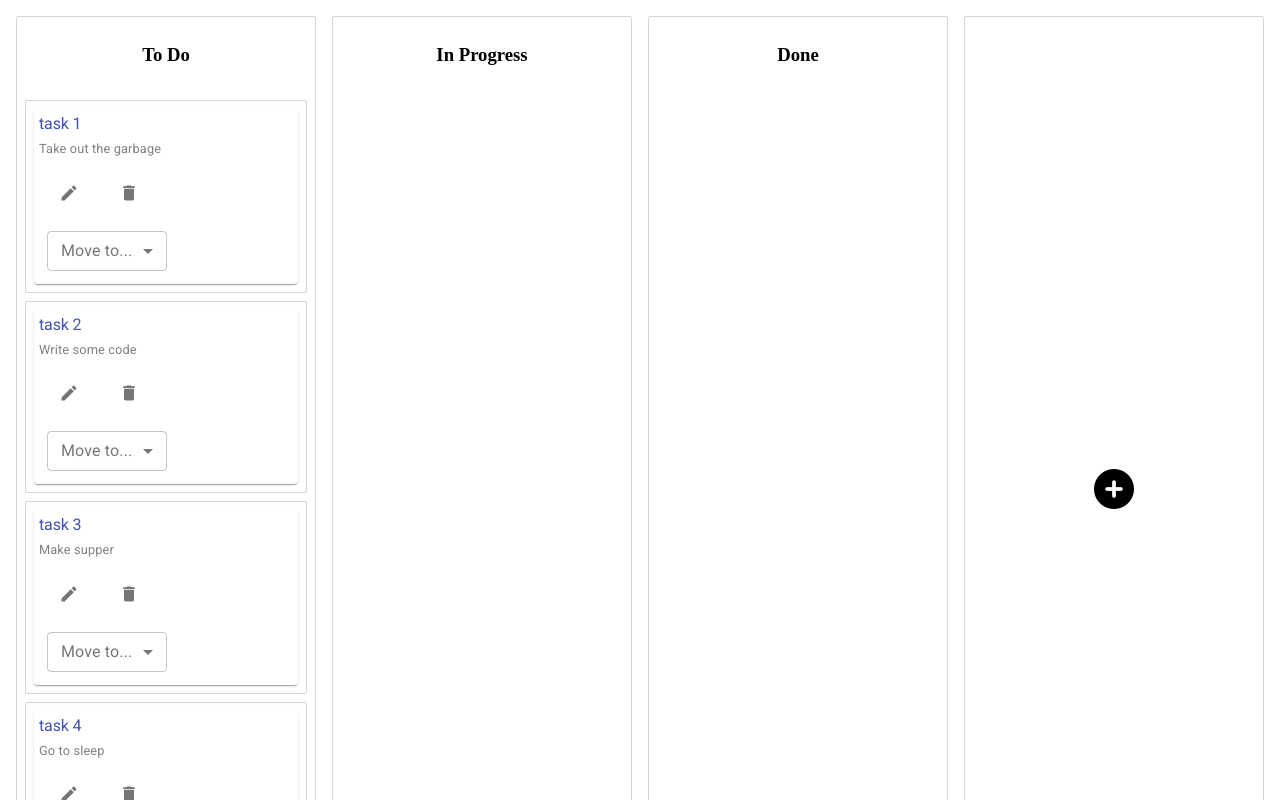
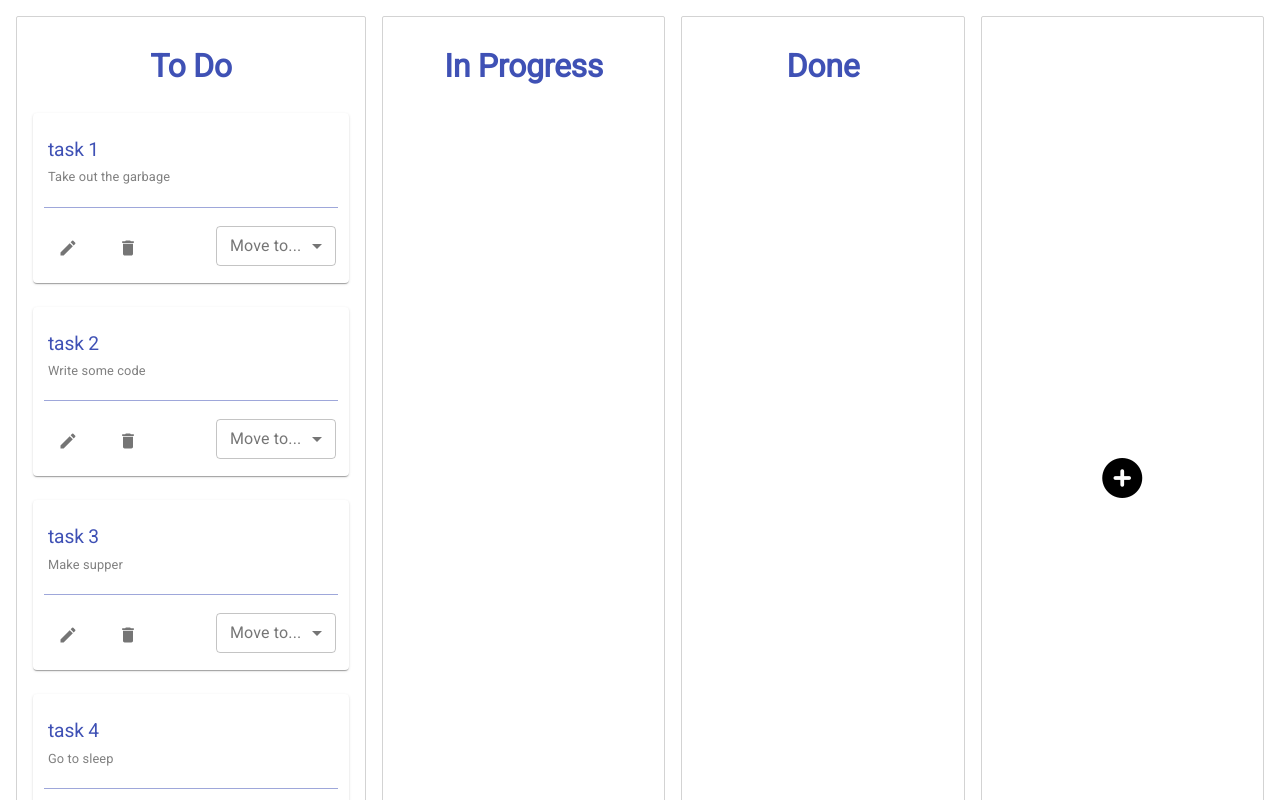
Before and after one commit to notayogilee/Luana-and-Lee-Task-Board, a React (Create React App) app: page / in a window 1280 px wide. Shown: the top 800 px of the page. Built offline with nearby package versions, Linux system fonts and the light colour scheme; the HTML template or start-up script is replaced by a standard one.

Commit message:
fixed css card and title

```diff
--- a/src/components/Column.js
+++ b/src/components/Column.js
@@ -3,6 +3,9 @@ import styled from 'styled-components';
 import { Droppable, Draggable } from 'react-beautiful-dnd';
 // import Task from '../components/Task';
 // import TaskCard from '../components/TaskCard';
+import {
+  Typography,
+} from '@material-ui/core';
 import './Column.css';
 import MainCard from '../components/MainCard';
 
@@ -66,7 +69,11 @@ const Column = ({ column, index, tasks, columns, columnOrder, createNewTask, del
             {...provided.draggableProps}
             ref={provided.innerRef}
           >
-            <Title
+            <Typography
+              color="primary"
+              gutterBottom="true"
+              variant="h2"
+              style={{ fontSize: "2em", marginTop: '30px', fontWeight: '700'}}
               {...provided.dragHandleProps}
             >
               {column.title}
@@ -76,7 +83,7 @@ const Column = ({ column, index, tasks, columns, columnOrder, createNewTask, del
                 </button>
 
               }
-            </Title>
+            </Typography>
 
             <Droppable droppableId={column.id} type="task">
               {(provided, snapshot) => (
--- a/src/components/MainCard.js
+++ b/src/components/MainCard.js
@@ -25,12 +25,18 @@ import ViewCard from './ViewCard';
 import 'fontsource-roboto';
 
 const Container = styled.div`
-border: 1px solid lightgrey;
 padding: 8px;
 margin-bottom: 8px;
 border-radius: 2px;
 background-color: ${props => (props.isDragging ? 'lightgreen' : 'white')};
 `;
+
+// const cardButtons = styled.div`
+//   display: flex;
+//   flex-direction: row;
+//   justify-content: space-between;
+//   background-color: blue;
+// `;
 
 const useStyles = makeStyles((theme) => ({
   root: {
@@ -65,6 +71,29 @@ const useStyles = makeStyles((theme) => ({
     display: 'block',
     marginTop: theme.spacing(2),
   },
+  cardButtons: {
+    display: 'flex',
+    flexDirection: 'row',
+    justifyContent: 'space-between',
+  },
+  cardIcons: {
+    display: 'flex',
+    flexDirection: 'row',
+    justifyContent: 'space-between',
+    marginRight: '50px',
+  },
+  divisorDiv: {
+    width: '100%',
+    display: 'flex',
+    justifyContent: 'center',
+    marginTop: '20px',
+    marginBottom: '10px',
+  },
+  divisor: {
+    width: '96%',
+    height: '1px',
+    backgroundColor: '#3f51b580',
+  }
 }));
 
 const MainCard = ({ task, index, columns, columnOrder, column, editTask, deleteTask, changeColumn }) => {
@@ -152,7 +181,9 @@ const MainCard = ({ task, index, columns, columnOrder, column, editTask, deleteT
                     onSetContent={setContent}
                   />
                 }
-                <div>
+                <div className={classes.divisorDiv}><div className={classes.divisor}></div></div>
+                <div className={classes.cardButtons}>
+                  <div className={classes.cardIcons}>
                     {!clickedEdit &&
                       <IconButton
                         aria-label="edit"
@@ -175,6 +206,7 @@ const MainCard = ({ task, index, columns, columnOrder, column, editTask, deleteT
                     <IconButton aria-label="delete" className={classes.margin} onClick={() => deleteTask(task.id, column.id)}>
                       <DeleteIcon fontSize="small" />
                     </IconButton>
+                  </div>
 
                   <FormControl variant="outlined" size="small" className={classes.formControl}>
                     <InputLabel htmlFor="outlined-age-native-simple">Move to...</InputLabel>
--- a/src/components/ViewCard.js
+++ b/src/components/ViewCard.js
@@ -13,14 +13,14 @@ const ViewCard = ({ task }) => {
         color="primary"
         gutterBottom="true"
         variant="h2"
-        style={{ fontSize: "1em" }}
+        style={{ fontSize: "1.2em", marginLeft: '10px', marginTop: '20px'}}
       >
         {task.title}
       </Typography>
       <Typography
         gutterBottom="true"
         variant="body1"
-        style={{ fontSize: "0.8em", color: "grey" }}
+        style={{ fontSize: "0.8em", color: "grey", marginLeft: '10px' }}
       >
         {task.content}
       </Typography>
```
Lines whose indentation alone changed are shown as unchanged.
